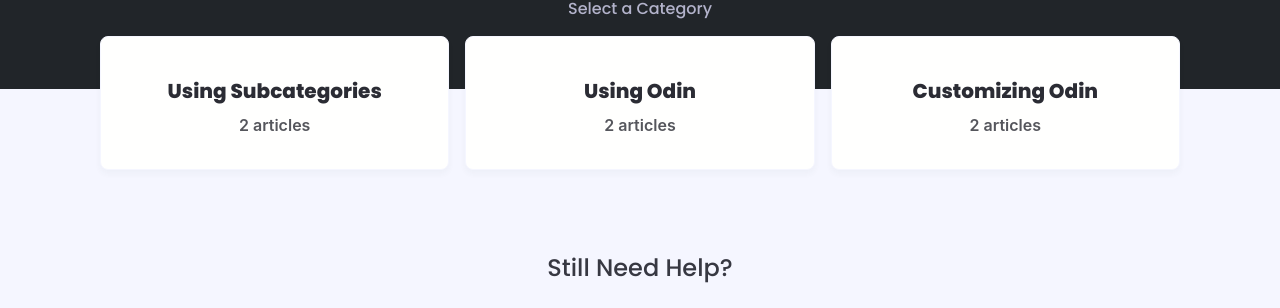
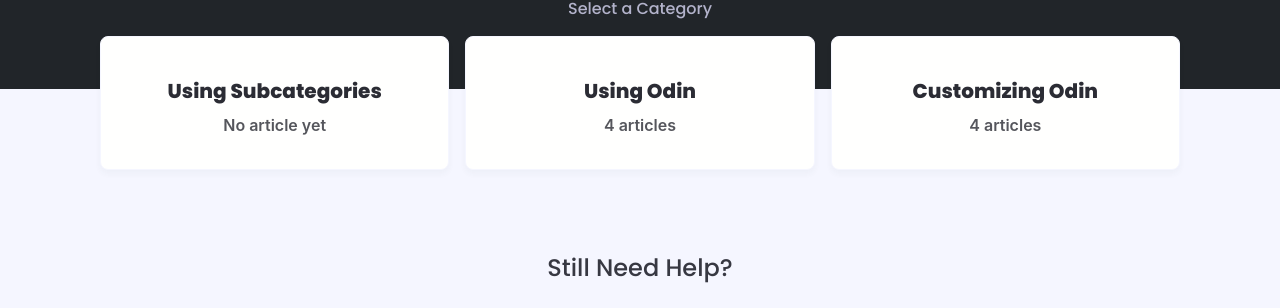
Before and after one commit to TeaGuns/odin, a Jekyll site: the page built from index.html, in a window 1280 px wide. Shown: the part 384-692 px from the top of the page. Built offline with Jekyll 4.4.1, drawn with Linux system fonts in a browser that asks for light colours; nearby versions of some CDN libraries; some web fonts are replaced; comment, search, counter and statistics services are not loaded.

Commit message:
Edit category post count
Fix this https://github.com/TeaGuns/odin/issues/2

```diff
--- a/index.html
+++ b/index.html
@@ -19,11 +19,13 @@
               <div class="card card-link">
                 <div class="card-body text-center my-4">
                   <h5 class="text-bold">{{ page_category.name }}</h5>
-
-                  {% if category[1].size == 1 %}
-                  <p class="m-0">{{ category | last | size }} article</p>
+                  {% assign post_count = site.categories[category_name].size %}
+                  {% if post_count == nil %}
+                    <p class="m-0">No article yet</p>
+                  {% elsif post_count == 1 %}
+                    <p class="m-0">{{ post_count }} article</p>
                   {% else %}
-                  <p class="m-0">{{ category | last | size }} articles</p>
+                    <p class="m-0">{{ post_count }} articles</p>
                   {% endif %}
                 </div>
               </div>
```
